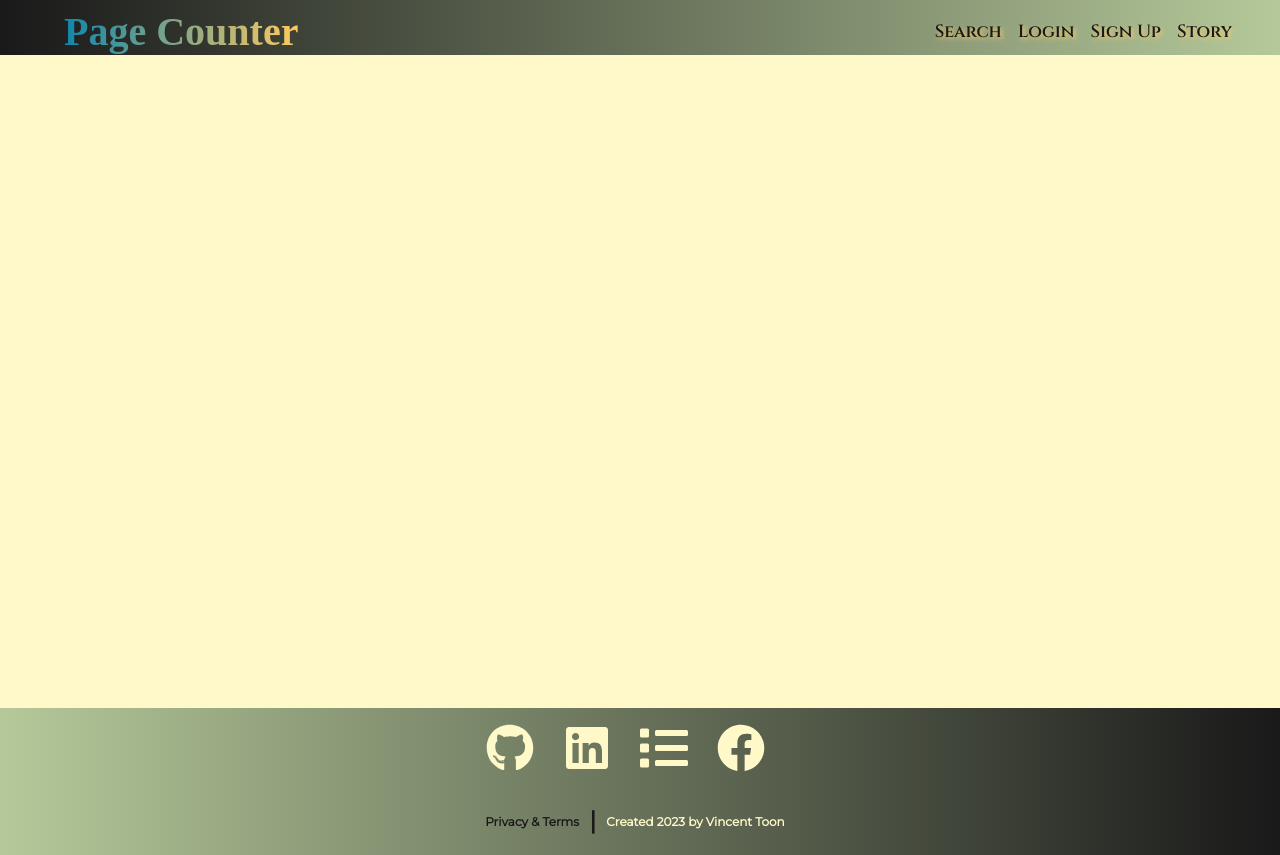
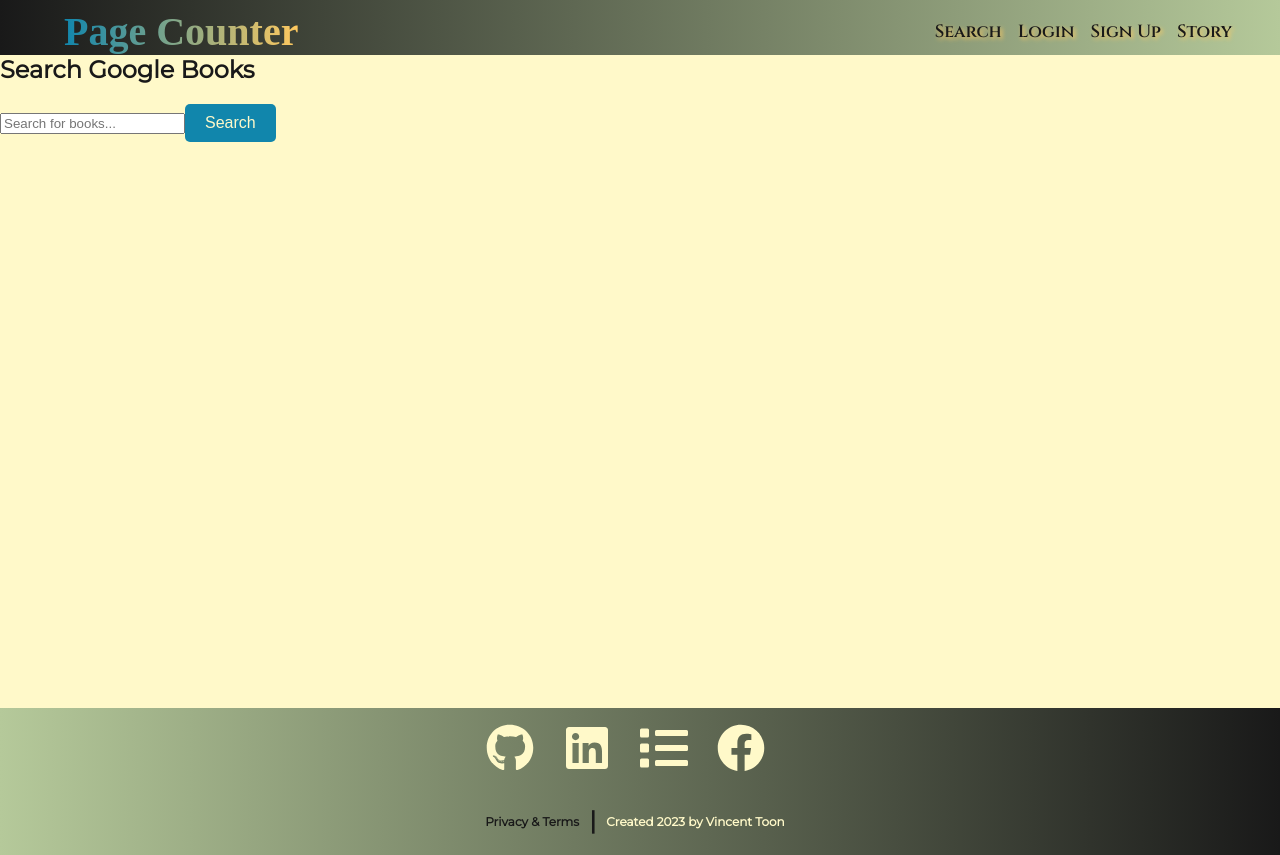
Before and after one commit to Vincenttoon/page_counter, a React (Create React App) app in the folder client/: page /search in a window 1280 px wide. Built offline with nearby package versions, Linux system fonts and the light colour scheme; a web font is replaced by a local one.

Commit message:
results working

```diff
--- a/client/src/App.js
+++ b/client/src/App.js
@@ -10,6 +10,7 @@ import { setContext } from "@apollo/client/link/context";
 
 import Header from "./components/Header";
 import Footer from "./components/Footer";
+import SearchBooks from "./components/SearchBooks";
 
 import Signup from "./pages/Signup";
 import Login from "./pages/Login";
@@ -52,6 +53,7 @@ function App() {
               <Route path="/signup" element={<Signup />} />
               <Route path="/login" element={<Login />} />
               <Route path="/story" element={<Story />} />
+              <Route path="/search" element={<SearchBooks />} />
             </Routes>
           </main>
           <Footer />
--- /dev/null
+++ b/client/src/components/SearchBooks/index.js
@@ -0,0 +1,49 @@
+import React, { useState } from "react";
+import "../../styles/SearchBooks.scss";
+
+const SearchBooks = () => {
+  const [searchTerm, setSearchTerm] = useState("");
+  const [searchResults, setSearchResults] = useState([]);
+
+  const handleSearch = async () => {
+    try {
+      const response = await fetch(
+        `https://www.googleapis.com/books/v1/volumes?q=${searchTerm}`
+      );
+      const data = await response.json();
+      setSearchResults(data.items);
+    } catch (error) {
+      console.error("Error searching Google Books API:", error);
+    }
+  };
+
+  return (
+    <div>
+      <h2>Search Google Books</h2>
+      <div className="search-bar">
+        <input
+          type="text"
+          placeholder="Search for books..."
+          value={searchTerm}
+          onChange={(e) => setSearchTerm(e.target.value)}
+        />
+        <button onClick={handleSearch}>Search</button>
+      </div>
+
+      <div className="search-results">
+        {searchResults.map((book, index) => (
+          <div key={index} className="search-result">
+            <h3>{book.volumeInfo.title}</h3>
+            <p>
+              {book.volumeInfo.authors &&
+                `Authors: ${book.volumeInfo.authors.join(", ")}`}
+            </p>
+            <p>{book.volumeInfo.description}</p>
+          </div>
+        ))}
+      </div>
+    </div>
+  );
+};
+
+export default SearchBooks;
--- /dev/null
+++ b/client/src/styles/SearchBooks.scss
@@ -0,0 +1 @@
+@import 'colors';
```
